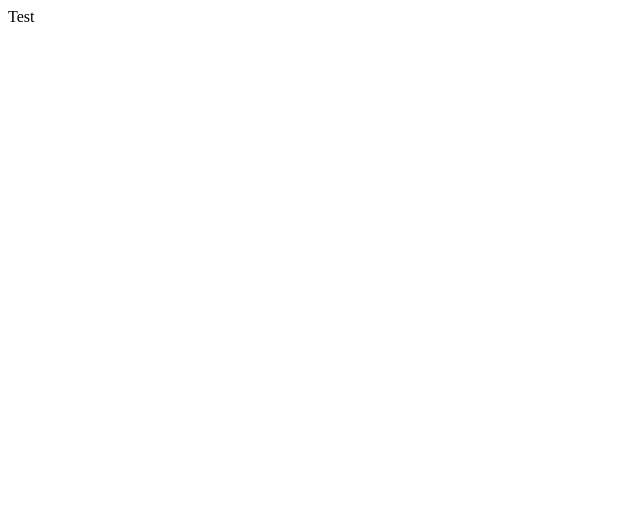
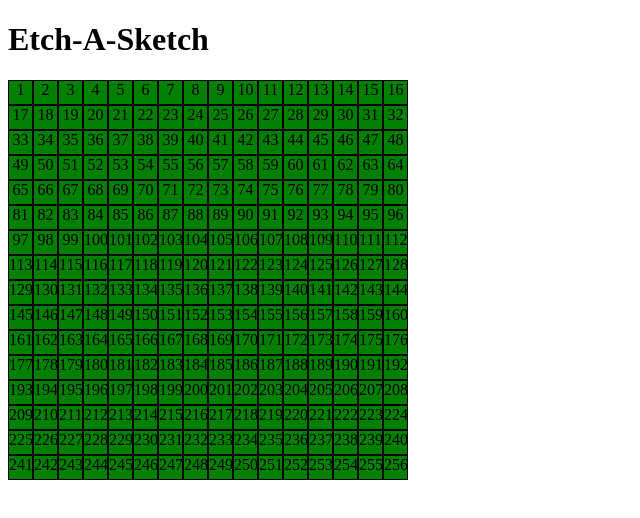
Before and after one commit to ChrisThinkful/Etch-A-Sketch, a plain HTML site: page index.html in a window 1280 px wide. Shown: the whole page, without its empty margins (0-640 px from the left). Drawn offline with Linux system fonts and the light colour scheme.

Commit message:
Creation
Created html, css, and js files

```diff
--- /dev/null
+++ b/Etch.js
@@ -0,0 +1,16 @@
+let grid = ''
+let size = '16'
+
+for (i = 1; i <= size*size; i++) {
+    grid+= `<div class="grid">${i}</div>`
+};
+
+const gridSquare = document.querySelectorAll('.grid')
+    gridSquare.forEach(square => {
+        square.addEventListener('mouseover',function(e){
+
+        }
+    )})
+
+const container = document.getElementById('container');
+container.innerHTML = grid;
--- /dev/null
+++ b/Sketch.css
@@ -0,0 +1,15 @@
+#container {
+    display: flex;
+    flex-wrap: wrap;
+    height: 400px;
+    width: 400px;
+    background-color: grey;
+}
+
+#container div {
+    width: 23px;
+    height: 23px;
+    background-color: green;
+    border: black solid 1px;
+    text-align: center;
+}
--- a/index.html
+++ b/index.html
@@ -4,9 +4,16 @@
     <meta charset="UTF-8">
     <meta http-equiv="X-UA-Compatible" content="IE=edge">
     <meta name="viewport" content="width=device-width, initial-scale=1.0">
+    <link rel="stylesheet" href="Sketch.css">
     <title>Document</title>
 </head>
 <body>
-    Test
+    <div id="game__heading">
+        <h1>Etch-A-Sketch</h1>
+    </div>
+    <div id="container">
+        Grid goes here
+    </div>
+    <script src="Etch.js"></script>
 </body>
 </html>
```
